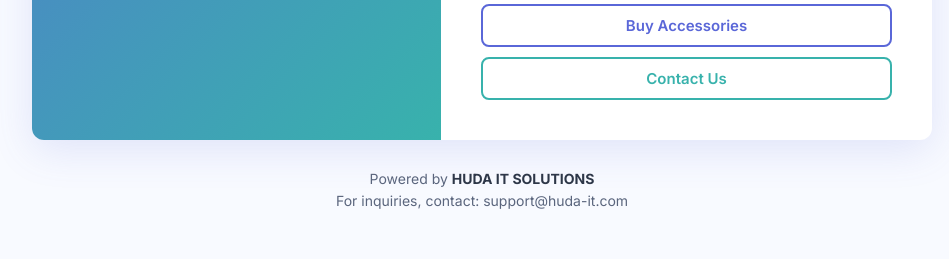
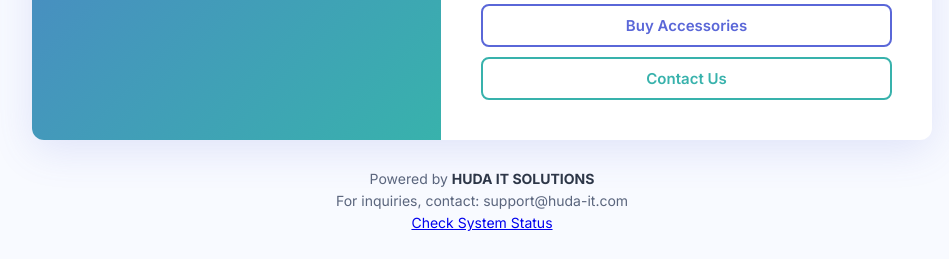
Before and after one commit to nazrulranaofficial-commits/hudait, a Flask app: page /login in a window 1280 px wide. Shown: the part 681-940 px from the top of the page, without its empty margins (158-1107 px from the left). Before the commit the page ends 890 px from the top, so only its background shows below. Run offline with Flask 3, Linux system fonts and the light colour scheme; data that the repository does not hold is empty; parts of the project's set-up code (start-up, migrations or seed data) failed here and were passed over; some libraries are stand-ins or nearby versions.

Commit message:
Update login.html

```diff
--- a/templates/login.html
+++ b/templates/login.html
@@ -483,8 +483,10 @@
         <footer class="company-footer">
             <p>Powered by <strong>HUDA IT SOLUTIONS</strong></p>
             <p>For inquiries, contact: {{ contact_email or 'support@huda-it.com' }}</p>
+            <a href="/status" class="text-muted small">Check System Status</a>
         </footer>
 
     </div>
 </body>
+
 </html>
```
